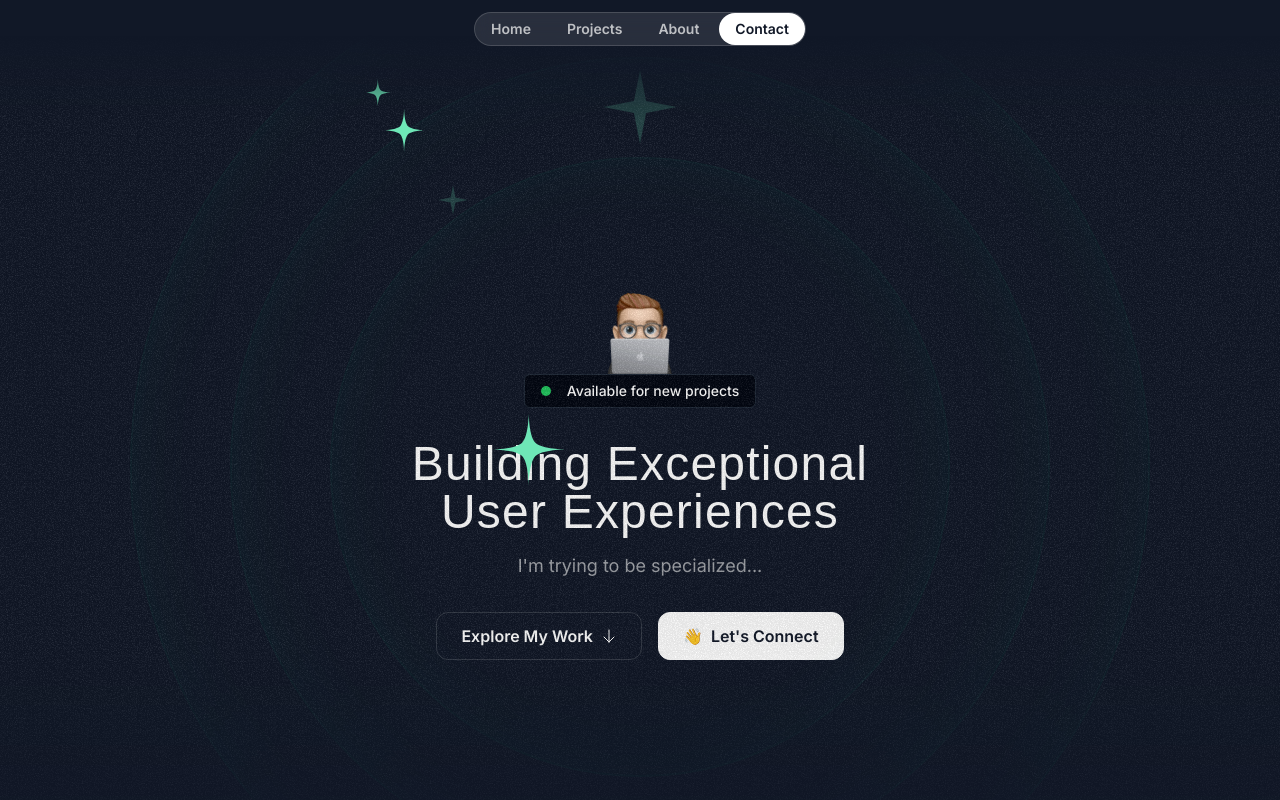
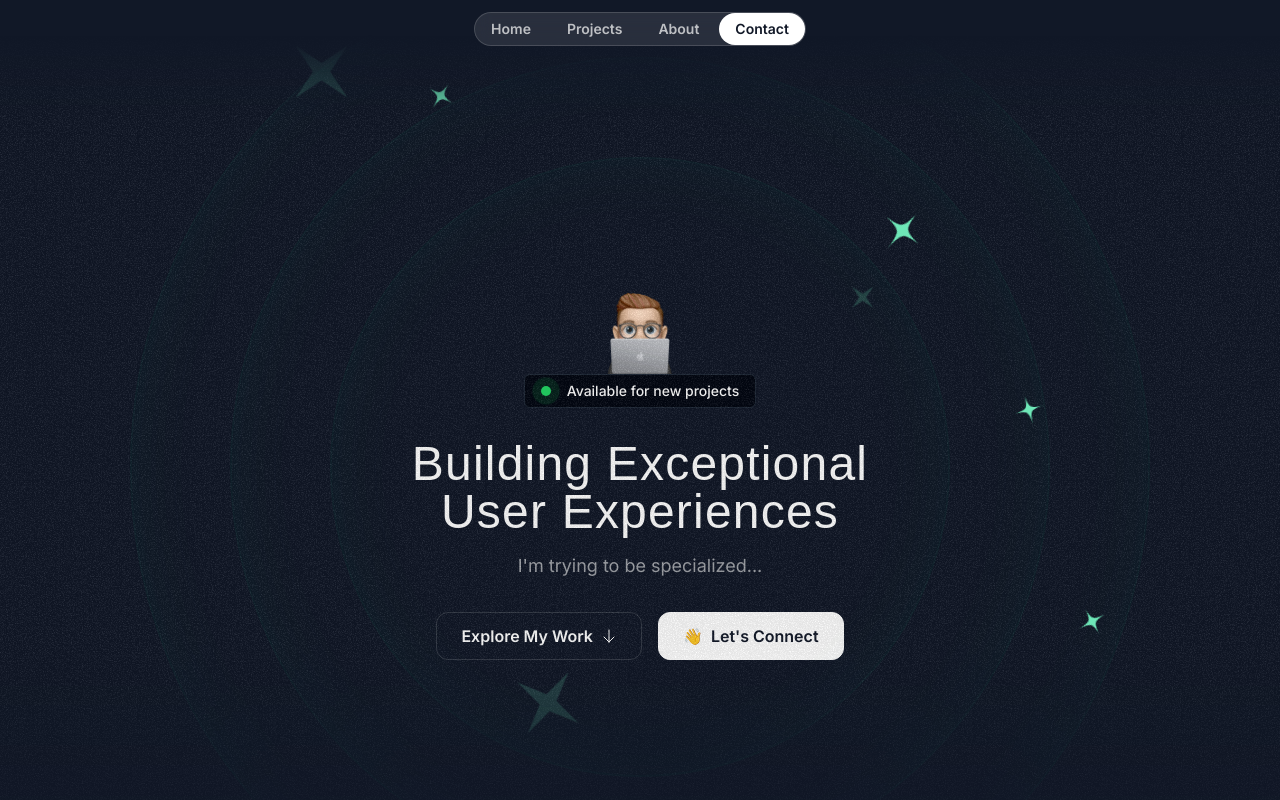
Before and after one commit to solo-mizan/portfolio, a Next.js app: page / in a window 1280 px wide. Shown: the top 800 px of the page. Built offline with nearby package versions, Linux system fonts and the light colour scheme; a web font is replaced by a local one.

Commit message:
feat: animate hero section

```diff
--- a/src/components/HeroOrbit.tsx
+++ b/src/components/HeroOrbit.tsx
@@ -1,19 +1,39 @@
 import { PropsWithChildren } from "react";
+import { twMerge } from "tailwind-merge";
 
 export const HeroOrbit = ({
   children,
   size,
   rotation,
-}: PropsWithChildren<{ size: number; rotation: number }>) => {
+  orbitDuration,
+  shouldOrbit = false,
+  shouldSpin = false,
+  spinDuration,
+}: PropsWithChildren<{
+  size: number;
+  rotation: number;
+  shouldOrbit: boolean;
+  shouldSpin: boolean;
+  spinDuration?: string;
+  orbitDuration?: string;
+}>) => {
   return (
-    <div className=" absolute left-1/2 top-1/2 -translate-x-1/2 -translate-y-1/2 ">
+    <div className="top-1/2 left-1/2 absolute -translate-x-1/2 -translate-y-1/2">
       <div
-        className="inline-flex"
+        className={twMerge(shouldOrbit === true && "animate-spin")}
+        style={{ animationDuration: orbitDuration }}
+      >
+        <div
+          className="flex justify-start items-start"
           style={{
             transform: `rotate(${rotation}deg)`,
             height: `${size}px`,
             width: `${size}px`,
           }}
+        >
+          <div
+            className={twMerge(shouldSpin === true && "animate-spin")}
+            style={{ animationDuration: spinDuration }}
           >
             <div
               className="inline-flex"
@@ -25,5 +45,7 @@
             </div>
           </div>
         </div>
+      </div>
+    </div>
   );
 };
--- a/src/sections/Hero.tsx
+++ b/src/sections/Hero.tsx
@@ -17,19 +17,79 @@
         <div className="hero-ring size-[620px]"></div>
         <div className="hero-ring size-[820px]"></div>
         <div className="hero-ring size-[1020px]"></div>
-        <HeroOrbit size={800} rotation={-72}>
-          <StarIcon className="text-emerald-300 size-20" />
+        {/* shouldOrbit: boolean;
+            shouldSpin: boolean;
+            spinDuration: string;
+            orbitDuration?: string;
+         */}
+        <HeroOrbit
+          size={430}
+          rotation={20}
+          shouldOrbit
+          orbitDuration="30s"
+          shouldSpin
+          spinDuration="10s"
+        >
+          <SparkleIcon className="text-emerald-300/20 size-8" />
         </HeroOrbit>
-        <HeroOrbit size={550} rotation={20}>
+        <HeroOrbit
+          size={440}
+          rotation={90}
+          shouldOrbit
+          orbitDuration="15s"
+          shouldSpin
+          spinDuration="10s"
+        >
+          <SparkleIcon className="text-emerald-300/20 size-20" />
+        </HeroOrbit>
+        <HeroOrbit
+          size={550}
+          rotation={20}
+          shouldOrbit
+          orbitDuration="32s"
+          shouldSpin
+          spinDuration="10s"
+        >
           <StarIcon className="text-emerald-300 size-12" />
         </HeroOrbit>
-        <HeroOrbit size={590} rotation={20}>
+        <HeroOrbit
+          size={590}
+          rotation={20}
+          shouldOrbit
+          orbitDuration="22s"
+          shouldSpin
+          spinDuration="10s"
+        >
           <StarIcon className="text-emerald-300 size-8" />
         </HeroOrbit>
-        <HeroOrbit size={430} rotation={20}>
-          <SparkleIcon className="text-emerald-300/20 size-8" />
+        <HeroOrbit
+          size={630}
+          rotation={-50}
+          shouldOrbit
+          orbitDuration="35s"
+          shouldSpin
+          spinDuration="10s"
+        >
+          <StarIcon className="text-emerald-300 size-8" />
         </HeroOrbit>
-        <HeroOrbit size={440} rotation={90}>
+        <HeroOrbit
+          size={710}
+          rotation={60}
+          shouldOrbit
+          orbitDuration="25s"
+          shouldSpin
+          spinDuration="10s"
+        >
+          <StarIcon className="text-emerald-300 size-8" />
+        </HeroOrbit>
+        <HeroOrbit
+          size={800}
+          rotation={-72}
+          shouldOrbit
+          orbitDuration="30s"
+          shouldSpin
+          spinDuration="10s"
+        >
           <SparkleIcon className="text-emerald-300/20 size-20" />
         </HeroOrbit>
       </div>
@@ -41,7 +101,9 @@
             alt="Person peeking from behind laptop"
           />
           <div className="inline-flex items-center gap-4 border-gray-800 bg-gray-950 px-4 py-1.5 border rounded-md">
-            <div className="bg-green-500 rounded-full size-2.5"></div>
+            <div className="relative bg-green-500 rounded-full size-2.5">
+              <div className="absolute inset-0 bg-green-500 rounded-full animate-ping-large"></div>
+            </div>
             <div className="font-medium text-sm">
               Available for new projects
             </div>
--- a/tailwind.config.ts
+++ b/tailwind.config.ts
@@ -25,6 +25,17 @@
         sans: 'var(--font-sans)',
         serif: 'var(--font-serif)',
         bangla: 'var(--font-bangla)'
+      },
+      animation: {
+        'ping-large': 'ping-large 1s ease-in-out infinite'
+      },
+      keyframes: {
+        'ping-large': {
+          '75%, 100%': {
+            transform: 'scale(3)',
+            opacity: '0'
+          }
+        }
       }
     },
   },
```
Lines whose indentation alone changed are shown as unchanged.
